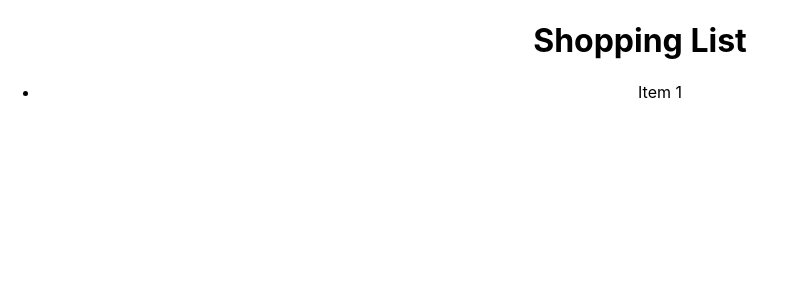
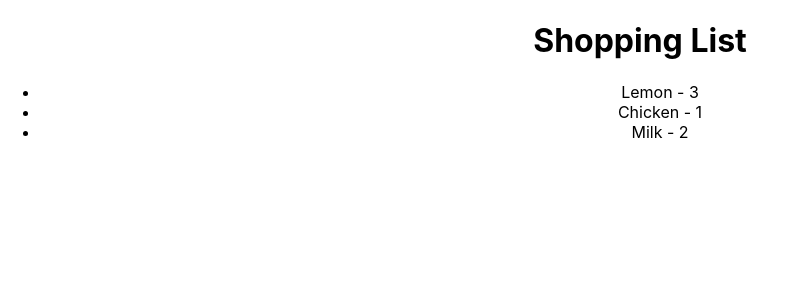
Before and after one commit to hungbui7690/typescript-studies, a React (Create React App) app in the folder playground/: page / in a window 1280 px wide. Shown: the top 300 px of the page, without its empty margins (0-787 px from the left). Built offline with nearby package versions, Linux system fonts and the light colour scheme.

Commit message:
Creating Our ShoppingList Component P2

```diff
--- a/playground/src/components/ShoppingList.tsx
+++ b/playground/src/components/ShoppingList.tsx
@@ -1,11 +1,23 @@
 import React from 'react'
 
 const ShoppingList = (): JSX.Element => {
+  // (***)
+  const items = [
+    { id: 1, product: 'Lemon', quantity: 3 },
+    { id: 2, product: 'Chicken', quantity: 1 },
+    { id: 3, product: 'Milk', quantity: 2 },
+  ]
+
   return (
     <div>
       <h1>Shopping List</h1>
       <ul>
-        <li>Item 1</li>
+        {/* (***) */}
+        {items.map((item) => (
+          <li key={item.id}>
+            {item.product} - {item.quantity}
+          </li>
+        ))}
       </ul>
     </div>
   )
```
Also changed, not shown: playground/src/App.tsx (+3 -9 lines).
